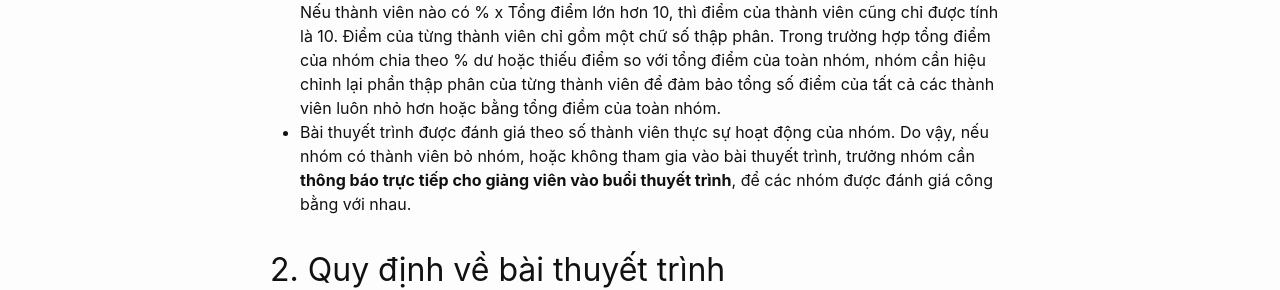
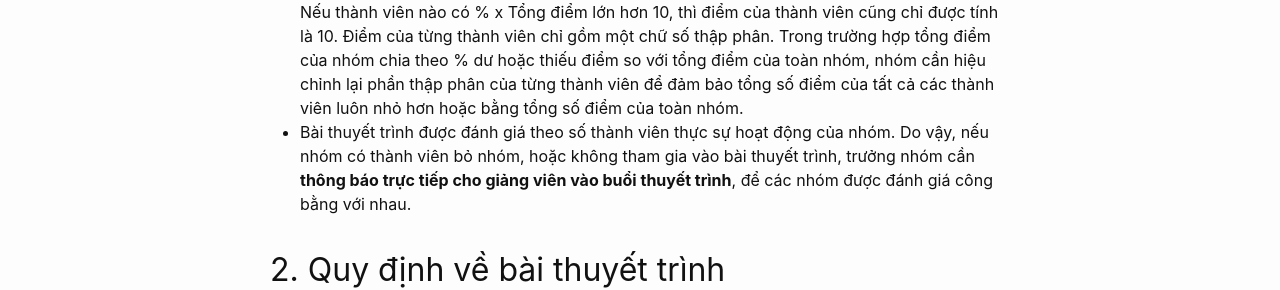
Before and after one commit to ngohuybien/ngohuybien.github.io, a Jekyll site: the page built from _posts/2024-01-29-enterprise-project-presentation-topics.md, in a window 1280 px wide and 900 px high. Shown: the part 492-782 px from the top of the window. Built offline with Jekyll 4.4.1, drawn with Linux system fonts in a browser that asks for light colours; some of the changed text lies outside the part shown.

Commit message:
Update 2024-01-29-enterprise-project-presentation-topics.md

```diff
--- a/_posts/2024-01-29-enterprise-project-presentation-topics.md
+++ b/_posts/2024-01-29-enterprise-project-presentation-topics.md
@@ -10,7 +10,7 @@
 
 ## 1. Quy định chung
 * Điểm thuyết trình được **chia đều** cho các thành viên cho nhóm.
-* Nếu nhóm có mong muốn **tự chia điểm thuyết trình** theo **tỷ lệ riêng**, thì cần ghi rõ mong muốn tự chia điểm, thông tin từng thành viên và tỷ lệ điểm từng thành viên sẽ được nhận, ví dụ 50%, 120%, 150%, trong trang 2 của Slides. Tổng số % của nhóm = Số thành viên x 100%. Nếu thành viên nào có % x Tổng điểm lớn hơn 10, thì điểm của thành viên cũng chỉ được tính là 10. Điểm của từng thành viên chỉ gồm một chữ số thập phân. Trong trường hợp tổng điểm của nhóm chia theo % dư hoặc thiếu điểm so với tổng điểm của toàn nhóm, nhóm cần hiệu chỉnh lại phần thập phân của từng thành viên để đảm bảo tổng số điểm của tất cả các thành viên luôn nhỏ hơn hoặc bằng tổng điểm của toàn nhóm.
+* Nếu nhóm có mong muốn **tự chia điểm thuyết trình** theo **tỷ lệ riêng**, thì cần ghi rõ mong muốn tự chia điểm, thông tin từng thành viên và tỷ lệ điểm từng thành viên sẽ được nhận, ví dụ 50%, 120%, 150%, trong trang 2 của Slides. Tổng số % của nhóm = Số thành viên x 100%. Nếu thành viên nào có % x Tổng điểm lớn hơn 10, thì điểm của thành viên cũng chỉ được tính là 10. Điểm của từng thành viên chỉ gồm một chữ số thập phân. Trong trường hợp tổng điểm của nhóm chia theo % dư hoặc thiếu điểm so với tổng điểm của toàn nhóm, nhóm cần hiệu chỉnh lại phần thập phân của từng thành viên để đảm bảo tổng số điểm của tất cả các thành viên luôn nhỏ hơn hoặc bằng tổng số điểm của toàn nhóm.
 * Bài thuyết trình được đánh giá theo số thành viên thực sự hoạt động của nhóm. Do vậy, nếu nhóm có thành viên bỏ nhóm, hoặc không tham gia vào bài thuyết trình, trưởng nhóm cần **thông báo trực tiếp cho giảng viên vào buổi thuyết trình**, để các nhóm được đánh giá công bằng với nhau.
 
 ## 2. Quy định về bài thuyết trình
```
